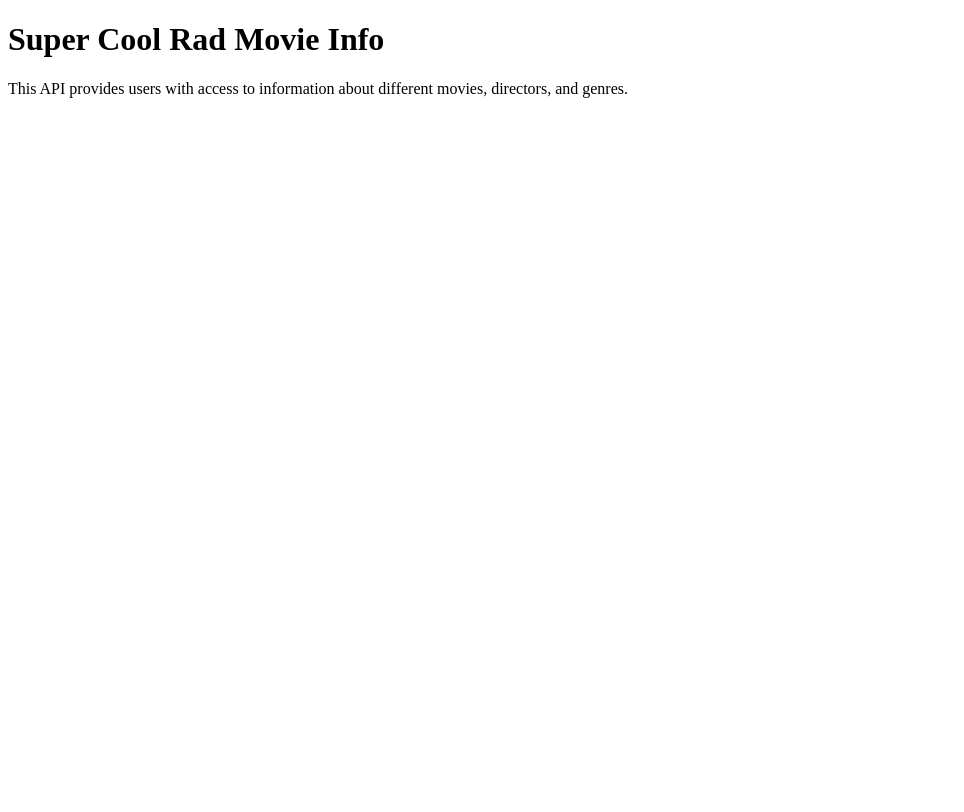
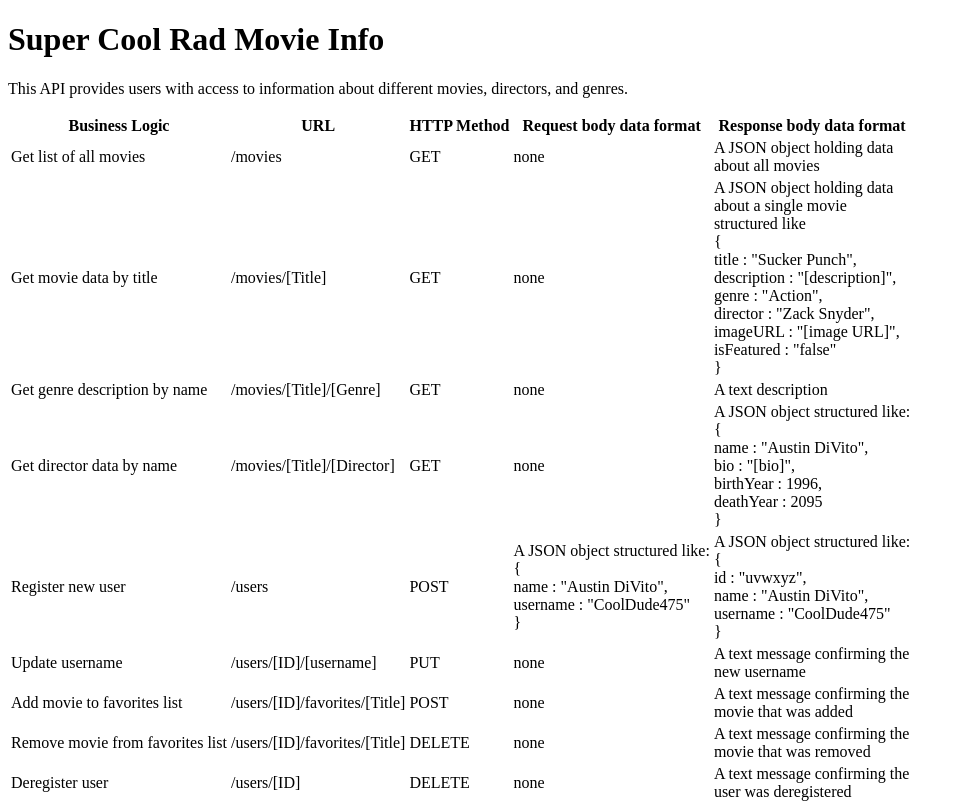
Before and after one commit to divitoau/movie_api2, a website: page public/documentation.html in a window 1280 px wide. Shown: the whole page, without its empty margins (0-964 px from the left). Drawn offline with Linux system fonts and the light colour scheme.

Commit message:
made an endpoint table

```diff
--- a/public/documentation.html
+++ b/public/documentation.html
@@ -1,12 +1,92 @@
 <!DOCTYPE html>
 <html lang="en">
-<head>
-    <meta charset="UTF-8">
-    <meta name="viewport" content="width=device-width, initial-scale=1.0">
+  <head>
+    <meta charset="UTF-8" />
+    <meta name="viewport" content="width=device-width, initial-scale=1.0" />
     <title>Movie API Documentation</title>
-</head>
-<body>
+  </head>
+  <body>
     <h1>Super Cool Rad Movie Info</h1>
-    <p>This API provides users with access to information about different movies, directors, and genres.</p>
-</body>
+    <p>
+      This API provides users with access to information about different movies,
+      directors, and genres.
+    </p>
+    <table>
+      <tr>
+        <th>Business Logic</th>
+        <th>URL</th>
+        <th>HTTP Method</th>
+        <th>Request body data format</th>
+        <th>Response body data format</th>
+      </tr>
+      <tr>
+        <td>Get list of all movies</td>
+        <td>/movies</td>
+        <td>GET</td>
+        <td>none</td>
+        <td>A JSON object holding data <br> about all movies</td>
+      </tr>
+      <tr>
+        <td>Get movie data by title</td>
+        <td>/movies/[Title]</td>
+        <td>GET</td>
+        <td>none</td>
+        <td>A JSON object holding data <br> about a single movie <br> structured like <br>
+            { <br> title : "Sucker Punch", <br> description : "[description]", <br> genre : "Action", <br>
+            director : "Zack Snyder", <br> imageURL : "[image URL]", <br> isFeatured : "false" <br> } </td>
+      </tr>
+      <tr>
+        <td>Get genre description by name</td>
+        <td>/movies/[Title]/[Genre]</td>
+        <td>GET</td>
+        <td>none</td>
+        <td>A text description</td>
+      </tr>
+      <tr>
+        <td>Get director data by name</td>
+        <td>/movies/[Title]/[Director]</td>
+        <td>GET</td>
+        <td>none</td>
+        <td>A JSON object structured like: <br> { <br> name : "Austin DiVito", <br> bio : "[bio]", <br>
+            birthYear : 1996, <br> deathYear : 2095 <br> } </td>
+      </tr>
+      <tr>
+        <td>Register new user</td>
+        <td>/users</td>
+        <td>POST</td>
+        <td>A JSON object structured like: <br> { <br> name : "Austin DiVito", <br>
+            username : "CoolDude475" <br> } </td>
+        <td>A JSON object structured like: <br> { <br> id : "uvwxyz", <br>
+            name : "Austin DiVito", <br> username : "CoolDude475" <br> } </td>
+      </tr>
+      <tr>
+        <td>Update username</td>
+        <td>/users/[ID]/[username]</td>
+        <td>PUT</td>
+        <td>none</td>
+        <td>A text message confirming the <br> new username</td>
+      </tr>
+      <tr>
+        <td>Add movie to favorites list</td>
+        <td>/users/[ID]/favorites/[Title]</td>
+        <td>POST</td>
+        <td>none</td>
+        <td>A text message confirming the <br> movie that was added</td>
+      </tr>
+      <tr>
+        <td>Remove movie from favorites list</td>
+        <td>/users/[ID]/favorites/[Title]</td>
+        <td>DELETE</td>
+        <td>none</td>
+        <td>A text message confirming the <br> movie that was removed</td>
+      </tr>
+      <tr>
+        <td>Deregister user</td>
+        <td>/users/[ID]</td>
+        <td>DELETE</td>
+        <td>none</td>
+        <td>A text message confirming the <br> user was deregistered</td>
+      </tr>
+    </table>
+  </body>
 </html>
```
Also changed, not shown: 1 other file.
